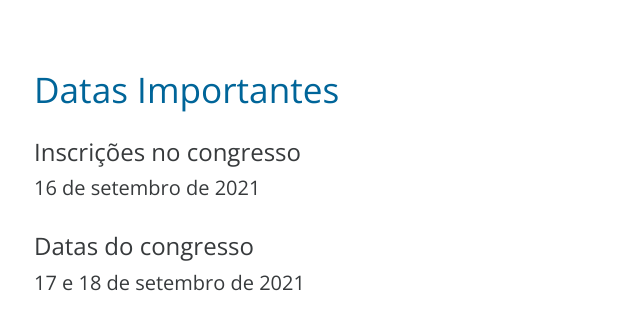
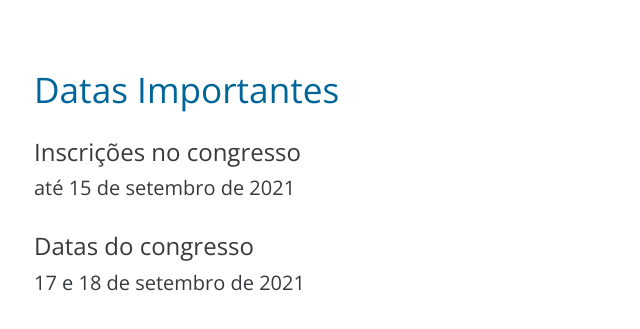
Before and after one commit to i-cias/site, a plain HTML site: page index.html in a window 1280 px wide. Shown: the part 11629-11958 px from the top of the page, 430-1070 px from the left. Drawn offline with nearby package versions, Linux system fonts and the light colour scheme.

Commit message:
last update

```diff
--- a/index.html
+++ b/index.html
@@ -380,7 +380,7 @@ http://www.templatemo.com/tm-501-neaty
 						<section id="dates" class="tm-section">
 							<header><h2 class="tm-blue-text tm-section-title tm-margin-b-30">Datas Importantes</h2></header>
 							<h4>Inscrições no congresso</h4>
-							16 de setembro de 2021<br />
+							até 15 de setembro de 2021<br />
 							<br />
 							<h4>Datas do congresso</h4>
 							17 e 18 de setembro de 2021
```
